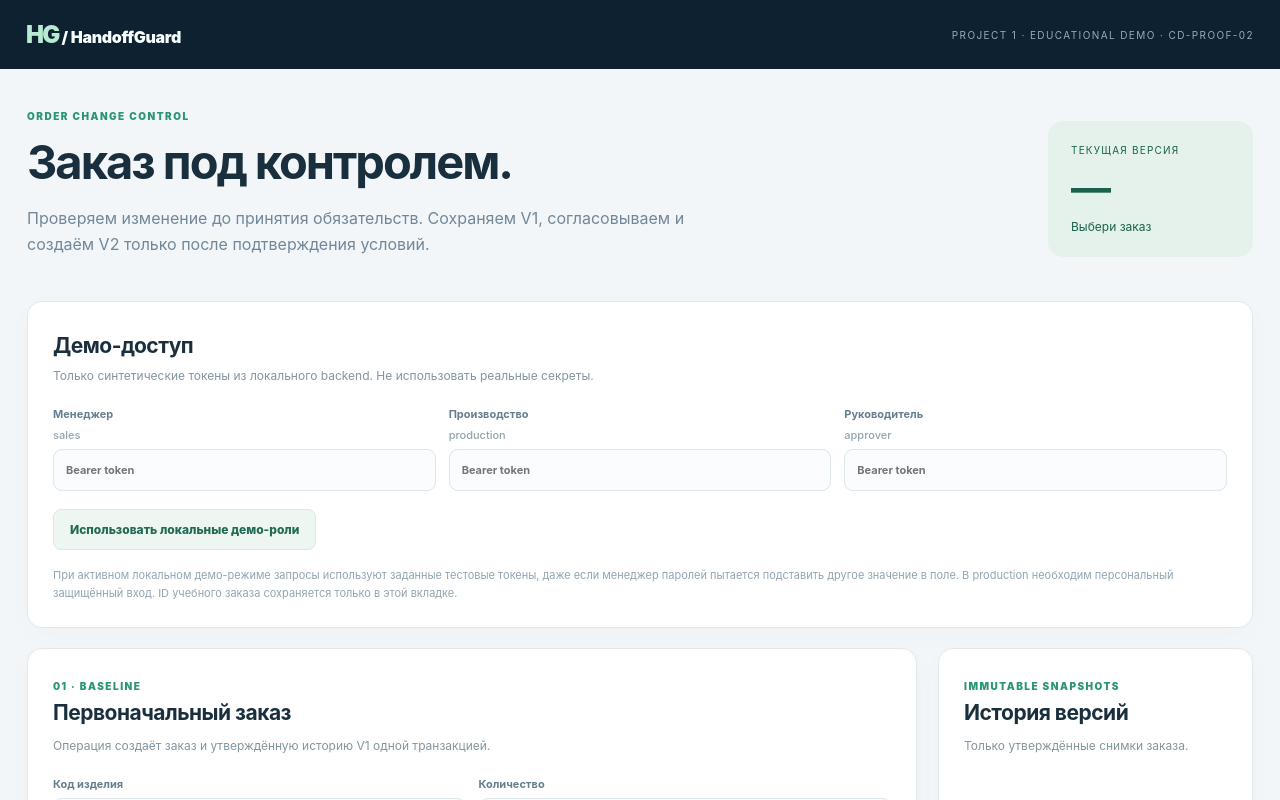
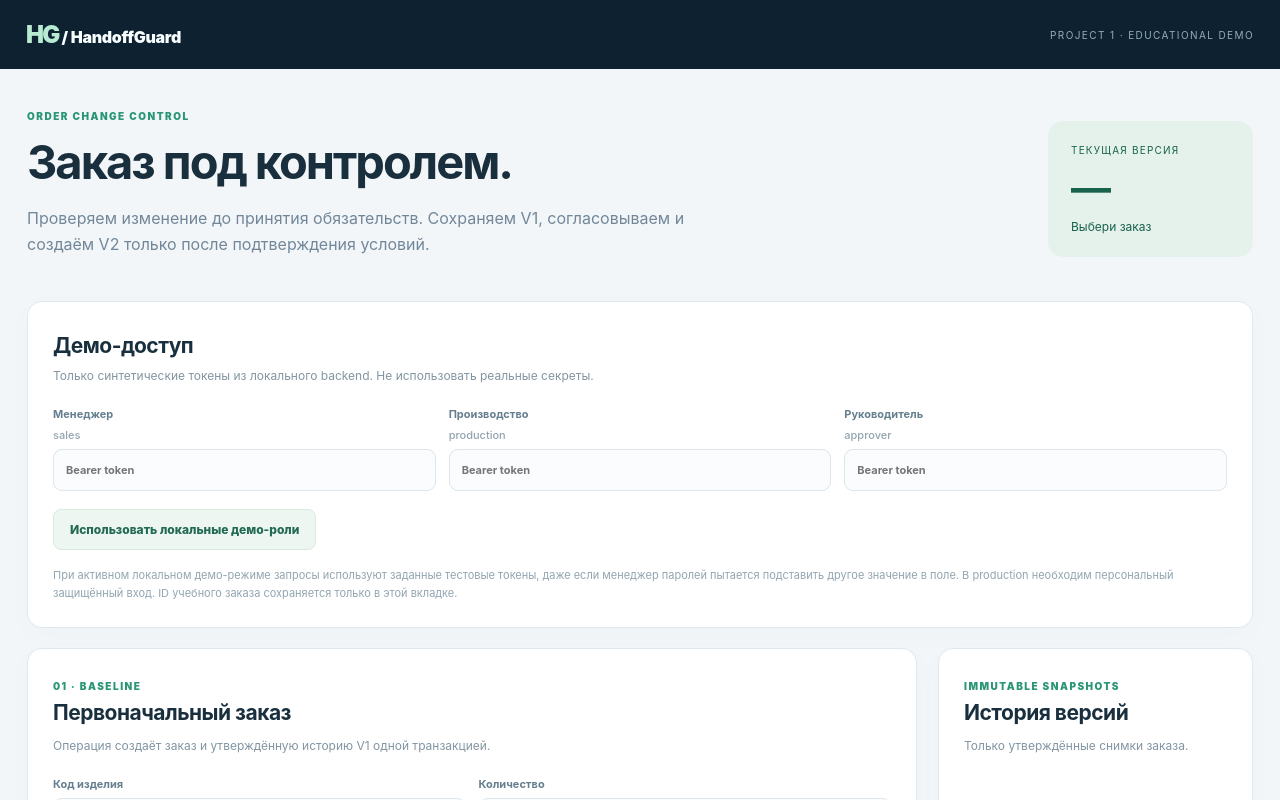
Before and after one commit to butomaya12-wq/handoffguard-ai, a React (Vite) app in the folder frontend/: page / in a window 1280 px wide. Shown: the top 800 px of the page. Built offline with nearby package versions, Linux system fonts and the light colour scheme.

Commit message:
chore(cd): remove temporary CD proof header from reviewer demo (#11)

```diff
--- a/frontend/src/App.tsx
+++ b/frontend/src/App.tsx
@@ -63,7 +63,7 @@ export default function App(){
   const canDecide=!!change&&change.status==='PENDING_APPROVAL'&&!!assessment;
   const approved=change?.status==='INTERNALLY_APPROVED';
   return <div className="shell">
-    <header className="bar"><div className="logo">HG<span> / HandoffGuard</span></div><div className="meta">PROJECT 1 · EDUCATIONAL DEMO · CD-PROOF-02</div></header>
+    <header className="bar"><div className="logo">HG<span> / HandoffGuard</span></div><div className="meta">PROJECT 1 · EDUCATIONAL DEMO</div></header>
     <div className="wrapper">
       <section className="intro"><div><span className="overline">ORDER CHANGE CONTROL</span><h1>Заказ под контролем.</h1><p>Проверяем изменение до принятия обязательств. Сохраняем V1, согласовываем и создаём V2 только после подтверждения условий.</p></div><div className="version"><small>ТЕКУЩАЯ ВЕРСИЯ</small><strong>{order?'V'+order.revision:'—'}</strong><span>{order?order.quantity+' изделий':'Выбери заказ'}</span></div></section>
       <section className="panel">
```
